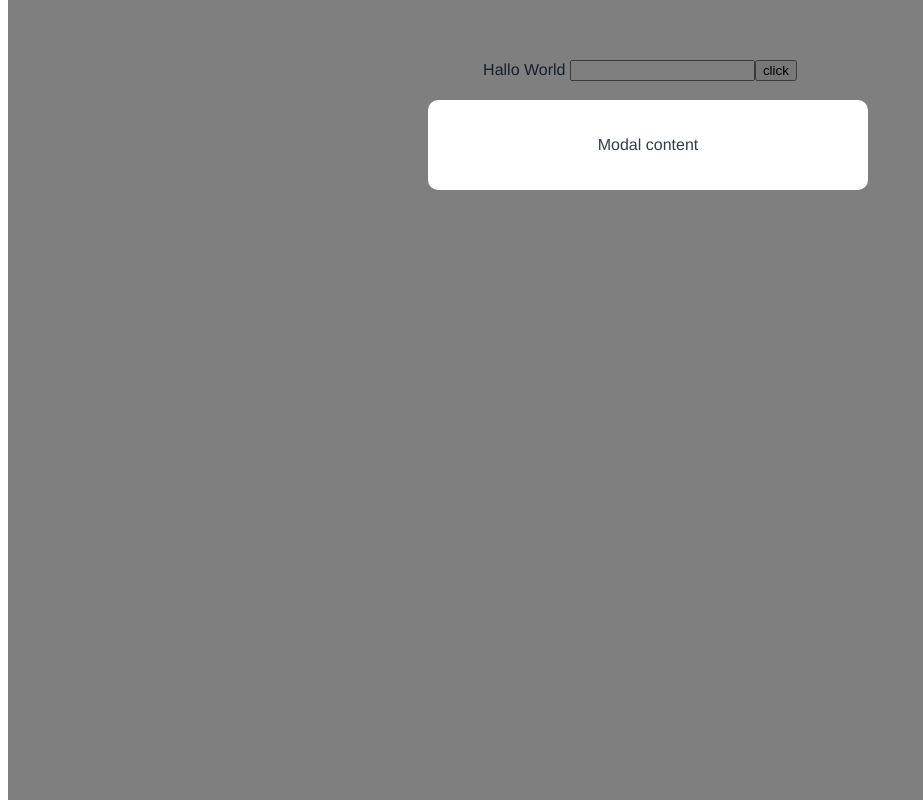
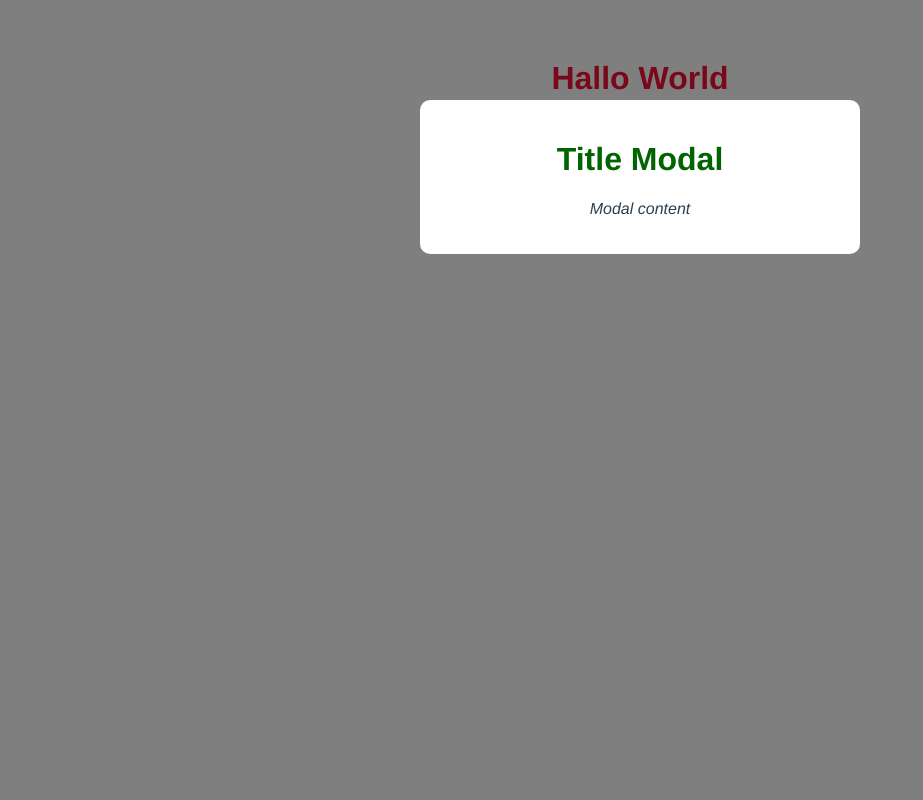
Before and after one commit to elhamhashemi56/Vue-CLI-Basic, a Vue app: page / in a window 1280 px wide. Shown: the whole page, without its empty margins (0-923 px from the left). Built offline with nearby package versions, Linux system fonts and the light colour scheme.

Commit message:
scoped tag and general.css file

```diff
--- a/src/App.vue
+++ b/src/App.vue
@@ -1,6 +1,6 @@
 <template>
+ <h1> {{ title }}</h1>
 
- {{ title }}
   <input type="text" ref="abc">
   <button @click="handleEventClick">click</button>
 <Modal/>
@@ -41,4 +41,8 @@
   color: #2c3e50;
   margin-top: 60px;
 }
+
+h1{
+  color: #f41137;
+}
 </style>
--- /dev/null
+++ b/src/assets/general.css
@@ -0,0 +1,7 @@
+body{
+    margin: 0;
+}
+
+p{
+    font-style: italic;
+}
--- a/src/components/Modal.vue
+++ b/src/components/Modal.vue
@@ -1,13 +1,14 @@
 <template>
     <div class="backdrop">
         <div class="modal">
+            <h1>Title Modal</h1>
             <p>Modal content</p>
         </div>
 
     </div>
 </template>
 
-<style>
+<style scoped>
 .modal{
   width: 400px;
   padding: 20px;
@@ -23,4 +24,8 @@
   width: 100%;
   height: 100%;
 }
+
+h1{
+    color: darkgreen;
+}
 </style>
--- a/src/main.js
+++ b/src/main.js
@@ -1,4 +1,5 @@
 import { createApp } from 'vue'
 import App from './App.vue'
+import "./assets/general.css"
 
 createApp(App).mount('#app')
```
